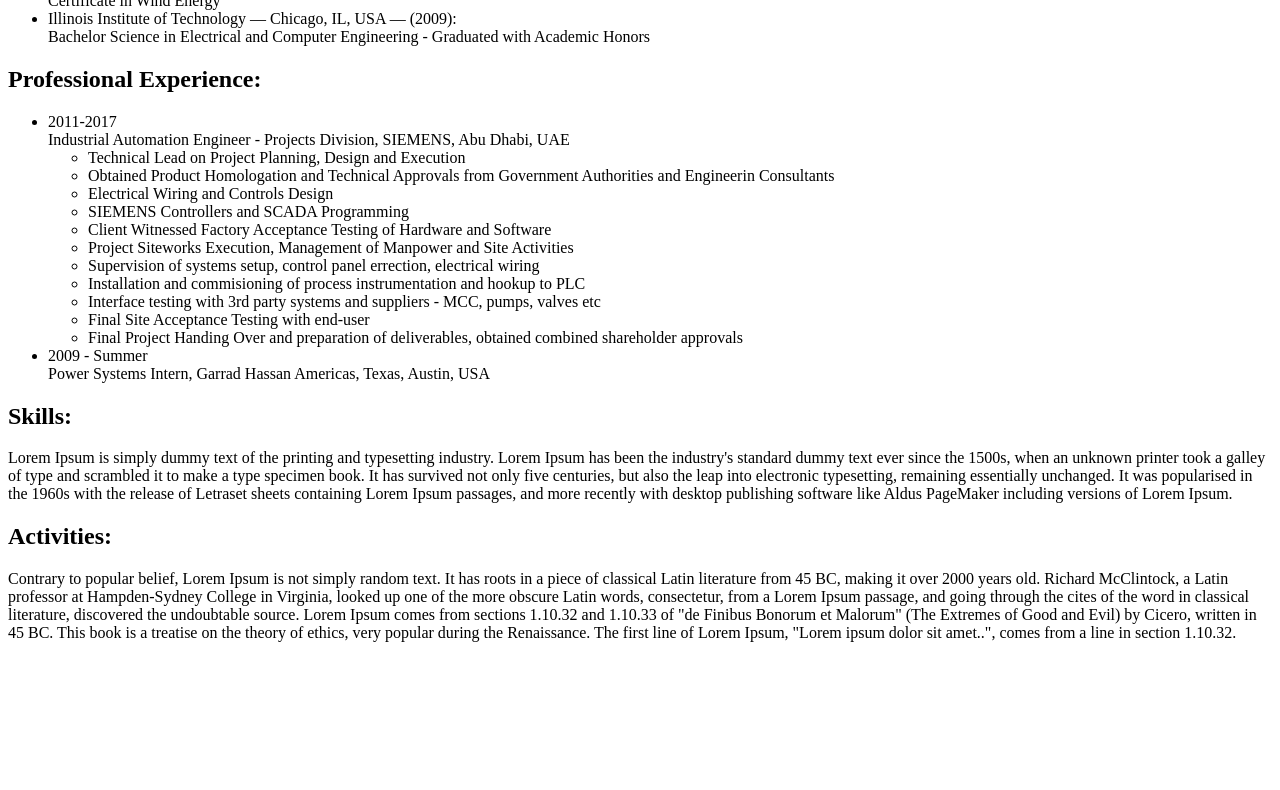
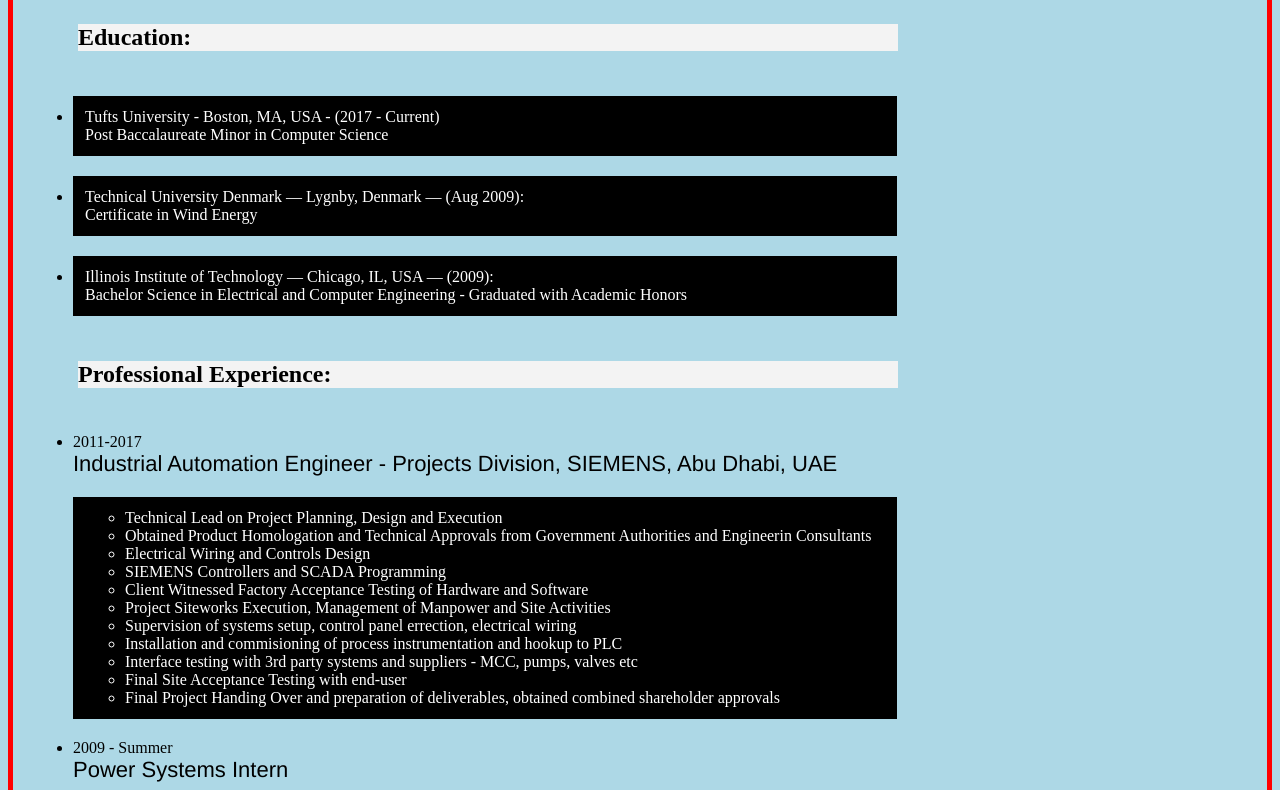
Before and after one commit to michaelmit/michaelmit.github.io, a plain HTML site: page resume.html in a window 1280 px wide. Shown: the part 189-979 px from the top of the page. Before the commit the page ends 839 px from the top, so only its background shows below. Drawn offline with Linux system fonts and the light colour scheme.

Commit message:
Added style

```diff
--- a/resume.html
+++ b/resume.html
@@ -3,29 +3,38 @@
     <head>
         <meta charset="utf-8">
         <title>Resume</title>
+
+<link rel = "stylesheet" href = "style.css">
+
     </head>
-
 
 <!-- Name/ Handle -->
 <body>
 
-<h1>mmicha05</h2>
+<h1>mmicha05</h1>
 
 <h2>Education:</h2>
 
 <ul>
     <li>
-        Tufts University - Boston, MA, USA - (2017 - Current):
+        <div class="emph">
+        Tufts University - Boston, MA, USA - (2017 - Current)
         <div>Post Baccalaureate Minor in Computer Science</div>
+        </div>
     </li>
 
     <li>
-         Technical University Denmark — Lygnby, Denmark — (Aug 2009):
-         <div>Certificate in Wind Energy</div>
+        <div class="emph">
+        Technical University Denmark — Lygnby, Denmark — (Aug 2009):
+        <div>Certificate in Wind Energy</div>
+        </div>
     </li>
 
-    <li>Illinois Institute of Technology — Chicago, IL, USA — (2009):
+    <li>
+        <div class="emph">
+        Illinois Institute of Technology — Chicago, IL, USA — (2009):
         <div>Bachelor Science in Electrical and Computer Engineering - Graduated with Academic Honors</div>
+        </div>
     </li>
 </ul>
 
@@ -34,8 +43,9 @@
     <ul>
     <li>
         2011-2017
-        <div> Industrial Automation Engineer - Projects Division, SIEMENS, Abu Dhabi, UAE </div>
-        <div>
+        <div class="comp"> Industrial Automation Engineer - Projects Division, SIEMENS, Abu Dhabi, UAE </div>
+
+        <div class="emph">
                 <ul>
                     <li>
                     Technical Lead on Project Planning, Design and Execution
@@ -56,10 +66,12 @@
         </div>
     </li>
 
-
     <li>
         2009 - Summer
-        <div> Power Systems Intern, Garrad Hassan Americas, Texas, Austin, USA </div>
+        <div class="comp">Power Systems Intern</div>
+
+        <div class="emph">
+        Garrad Hassan Americas, Texas, Austin, USA </div>
     </li>
 
     </ul>
@@ -68,6 +80,9 @@
 
 
 <h2>Skills:</h2>
+<ul>
+<li>
+<div class="emph">
 Lorem Ipsum is simply dummy text of the printing and typesetting industry.
 Lorem Ipsum has been the industry's standard dummy text ever since the 1500s,
 when an unknown printer took a galley of type and scrambled it to make a type specimen book.
@@ -75,8 +90,14 @@ It has survived not only five centuries, but also the leap into electronic types
 essentially unchanged. It was popularised in the 1960s with the release of Letraset sheets
 containing Lorem Ipsum passages, and more recently with desktop publishing software like Aldus
 PageMaker including versions of Lorem Ipsum.
+</div>
+</li>
+</ul>
 
 <h2>Activities:</h2>
+<ul>
+<li>
+<div class="emph">
 Contrary to popular belief, Lorem Ipsum is not simply random text. It has roots in a piece of classical
  Latin literature from 45 BC, making it over 2000 years old. Richard McClintock, a Latin professor at
  Hampden-Sydney College in Virginia, looked up one of the more obscure Latin words, consectetur,
@@ -85,6 +106,9 @@ Contrary to popular belief, Lorem Ipsum is not simply random text. It has roots
  (The Extremes of Good and Evil) by Cicero, written in 45 BC. This book is a treatise on the theory of ethics,
  very popular during the Renaissance. The first line of Lorem Ipsum, "Lorem ipsum dolor sit amet..", comes from
  a line in section 1.10.32.
+ </div>
+ </li>
+ </ul>
 
 </body>
 
--- /dev/null
+++ b/style.css
@@ -0,0 +1,46 @@
+
+
+
+
+
+h1 { color: #111; font-family: 'Helvetica Neue', sans-serif; font-size: 90px; font-weight: bold; letter-spacing: -1px; line-height: 1; text-align: left; margin: 45px }
+
+div.emph {
+    background-color : black;
+    color: white;
+    margin: 20px 0 20px 0;
+    padding: 12px;
+	max-width: 800px;
+}
+
+h3 {
+	font-size: 1em;
+	line-height: 1.4em;
+	margin-bottom: 20px;
+	color: #444;
+}
+
+
+h2, #cv {
+    /* width: 50%; */
+    color: black;
+    font-weight : bold;
+	max-width: 820px;
+	background: #f3f3f3;
+	margin: 45px;
+}
+
+body {
+    background: lightblue
+}
+
+body {
+    border: 5px solid red;
+    padding:20px;
+}
+
+.comp {
+    font-size:22px;
+    font-family: 'Helvetica Neue', sans-serif;
+
+}
```
Also changed, not shown: cs_home/index.html (added, +7 -0 lines).
